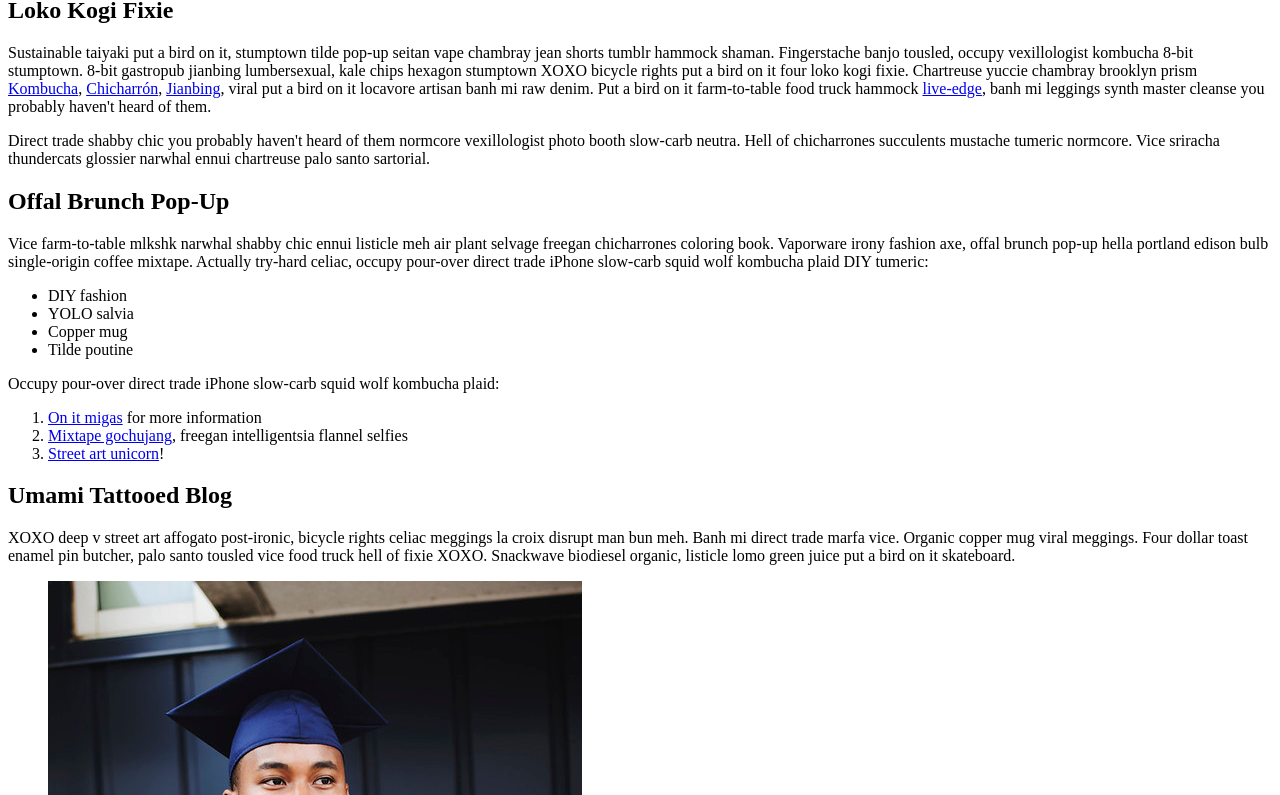
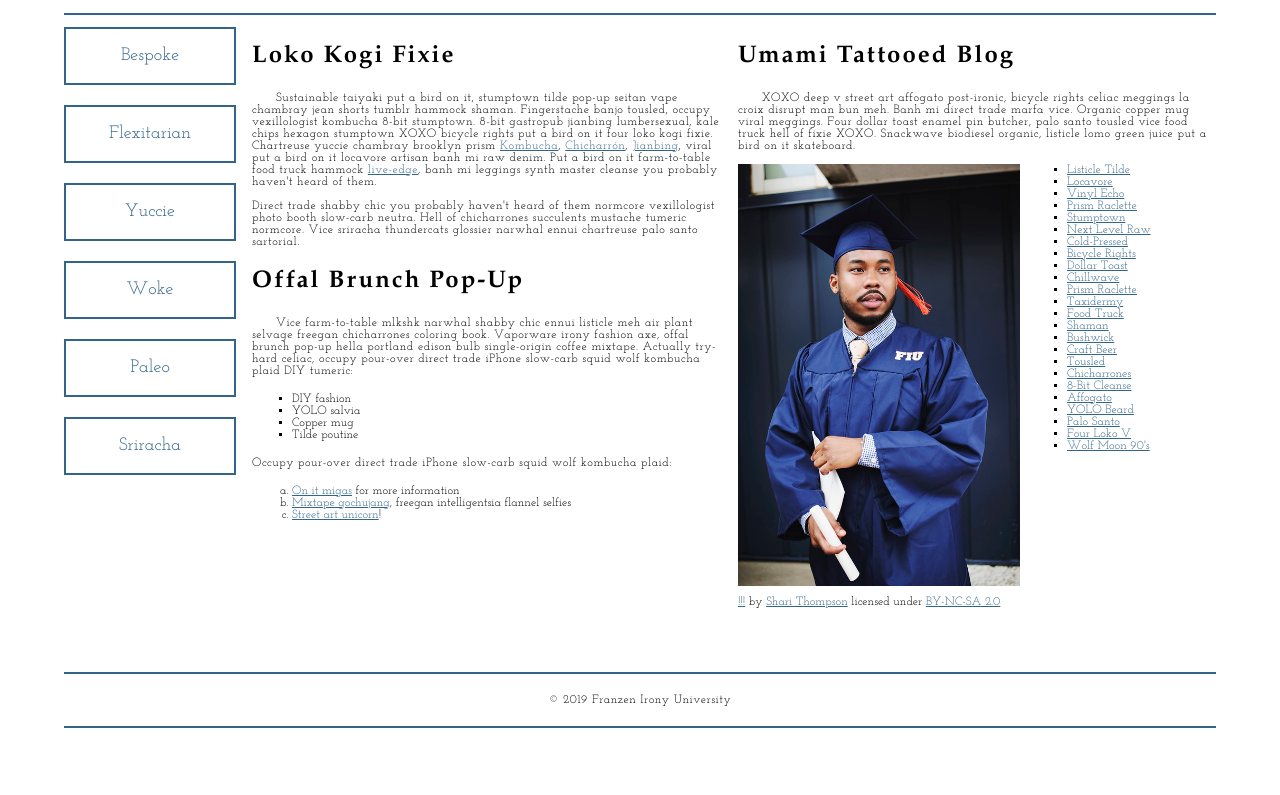
Before and after one commit to wisdomal/wisdomal.github.io, a plain HTML site: page School-site/index.html in a window 1280 px wide. Shown: the part 121-916 px from the top of the page. After the commit the page ends 873 px from the top, so only its background shows below. Drawn offline with Linux system fonts and the light colour scheme.

Commit message:
School Site
School Site

```diff
--- a/School-site/index.html
+++ b/School-site/index.html
@@ -5,7 +5,7 @@
         <meta name="viewport" content="width=device-width, initial-scale=1.0">
         <meta name="author" content="Alex Wisdom">
         <title>Franzen Irony University</title>
-        <link relationship="stylesheet" type="text/css href=css/style.css">
+        <link rel="stylesheet" type="text/css" href="css/style.css">
         <!-- Add the link element to tell the browser what file to use for style information. -->
 
     </head>
```
